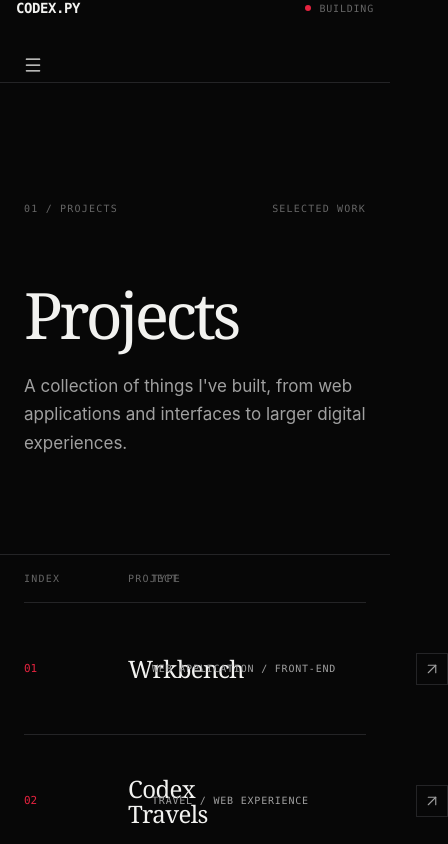
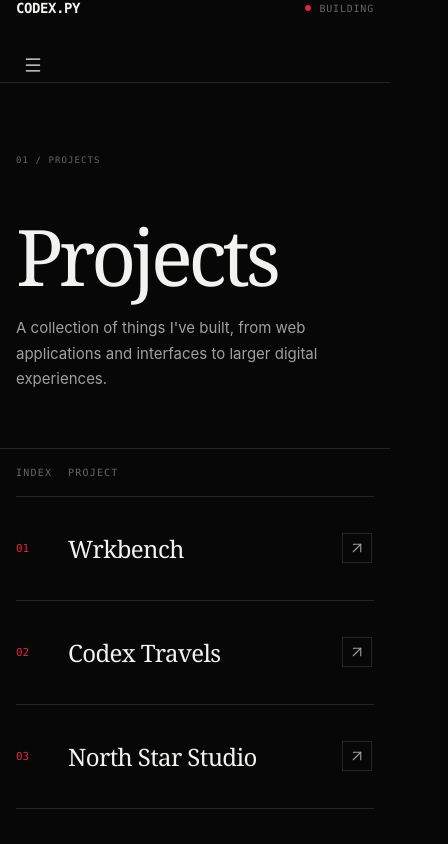
Before and after one commit to codex2py/codexlab, a React (Vite) app: page /projects in a window 390 px wide. Shown: the top 844 px of the page, 448 px wide, since content can reach past the window. Built offline with nearby package versions, Linux system fonts and the light colour scheme.

Commit message:
styling projects page + making it responsive

```diff
--- a/src/pages/Projects.css
+++ b/src/pages/Projects.css
@@ -131,3 +131,79 @@
     font-size: 14px;
     line-height: 1.7;
 }
+
+/* Responsive */
+@media (max-width: 900px) {
+    .projects-hero {
+        padding: 96px 0 72px;
+    }
+    .projects-meta {
+        margin-bottom: 56px;
+    }
+    .projects-list-header,
+    .project-item {
+        grid-template-columns: 56px minmax(0, 1fr) 32px;
+        gap: 16px;
+    }
+    .projects-list-header span:nth-child(3) {
+        display: none;
+    }
+    .project-type {
+        display: none;
+    }
+    .project-item {
+        min-height: 112px;
+    }
+}
+@media (max-width: 600px) {
+    .projects-container {
+        width: min(100% - 32px, var(--container-width));
+    }
+    .projects-hero {
+        padding: 72px 0 56px;
+    }
+    .projects-meta {
+        margin-bottom: margin-bottom;
+        font-size: 9px;
+    }
+    .projects-meta span:last-child {
+        display: none;
+    }
+    .projects-intro h1 {
+        margin-bottom: 24px;
+        font-size: clamp(56px, 20vw, 88px);
+    }
+    .projects-intro p {
+        font-size: 15px;
+    }
+    .projects-list-section {
+        padding-bottom: 80px;
+    }
+    .projects-list-header {
+        grid-template-columns: 40px minmax(0, 1fr) 32px;
+        gap: 12px;
+    }
+    .projects-list-header span:nth-child(3) {
+        display: none;
+    }
+    .project-item {
+        grid-template-columns: 40px minmax(0, 1fr) 32px;
+        gap: 12px;
+        min-height: 104px;
+    }
+    .project-item:hover {
+        padding-left: 0;
+        padding-right: 0;
+        background: transparent;
+    }
+    .project-title {
+        font-size: 24px;
+    }
+    .project-arrow {
+        width: 30px;
+        height: 30px;
+    }
+    .projects-footer {
+        padding-bottom: 80px;
+    }
+}
```
